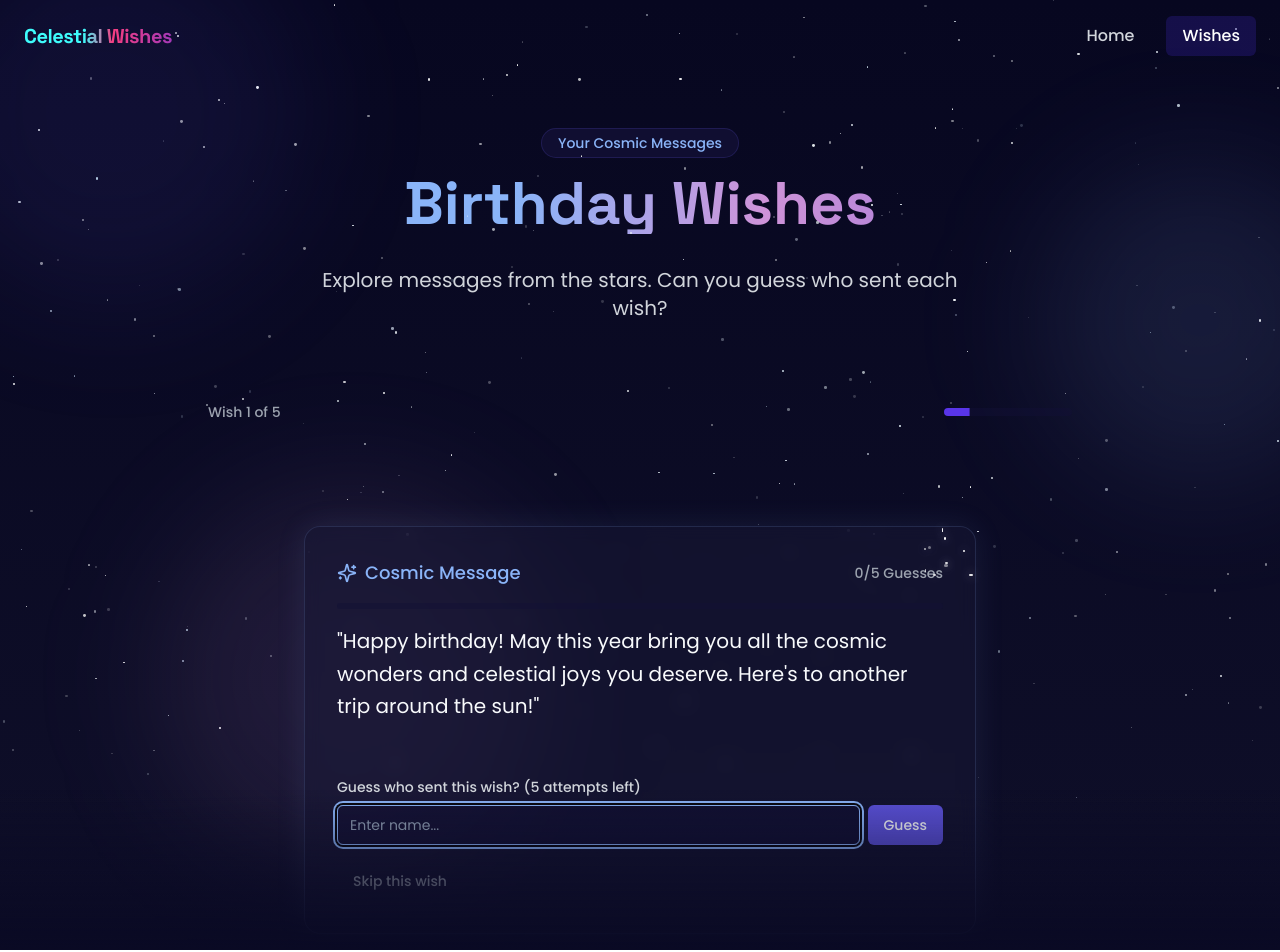
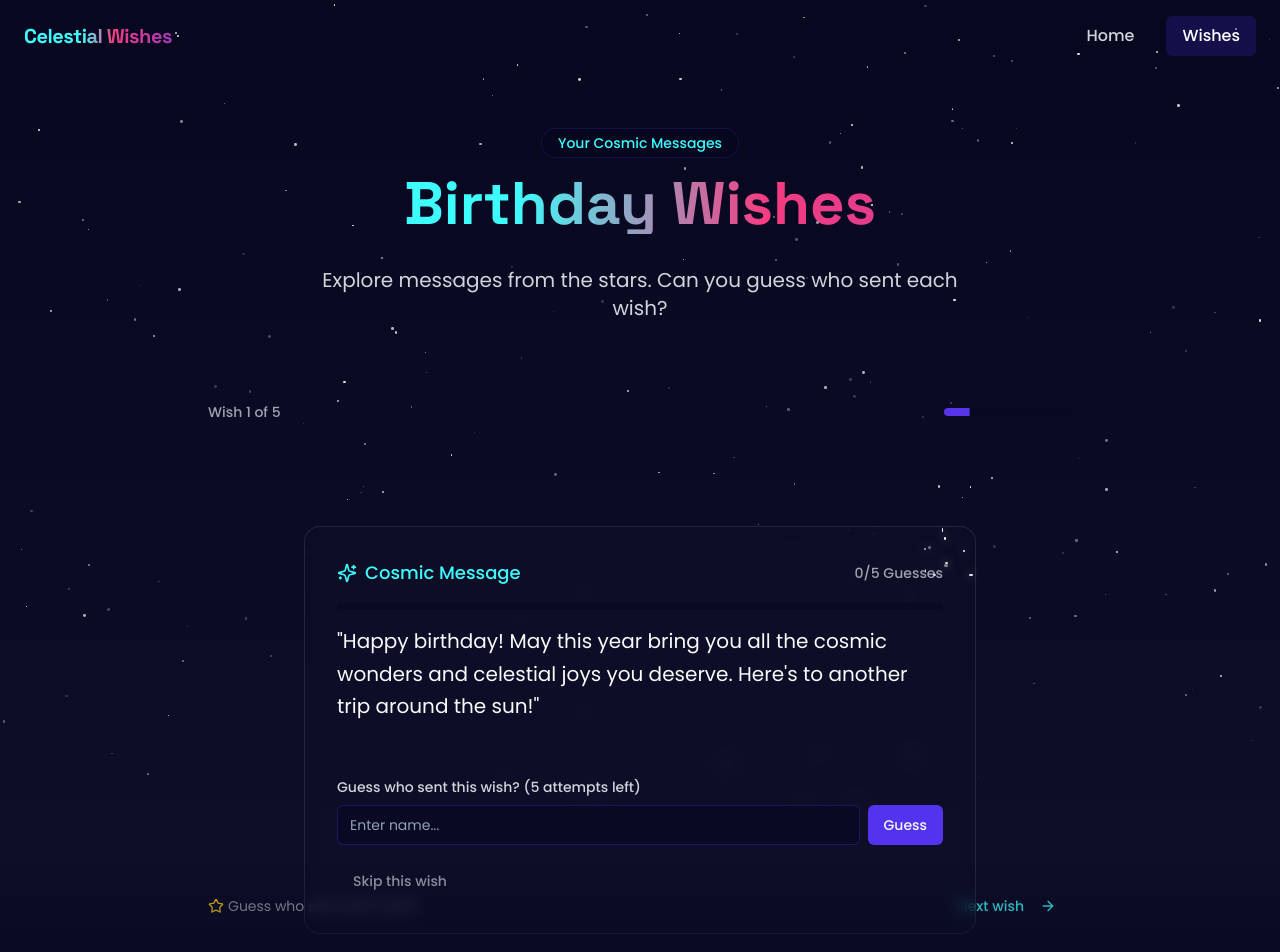
Before and after one commit to Sudharshan-PS-5724/cosmic-birthday-wishes, a React (Vite) app: page /wishes in a window 1280 px wide. Shown: the top 952 px of the page. Built offline with nearby package versions, Linux system fonts and the light colour scheme.

Commit message:
Reverted to edit edt-f7a1d577-02aa-46b6-8685-fa304e6afd8f: "Fix wish data update issue
Addresses a problem where wish data, including questions and wishers, was not being correctly updated in the wishes component."

```diff
--- a/src/components/GuessGame.tsx
+++ b/src/components/GuessGame.tsx
@@ -1,9 +1,9 @@
-
 import React, { useState, useEffect } from 'react';
-import { useWishContext } from '@/context/WishContext';
+import { Wish, useWishContext } from '@/context/WishContext';
 import WishCard from './WishCard';
 import { Button } from '@/components/ui/button';
-import { Trophy } from 'lucide-react';
+import { Alert, AlertTitle, AlertDescription } from '@/components/ui/alert';
+import { ArrowRight, Trophy, Star } from 'lucide-react';
 import { Link } from 'react-router-dom';
 import { Progress } from '@/components/ui/progress';
 
@@ -63,15 +63,15 @@ const GuessGame: React.FC = () => {
             </h2>
 
             <div className="grid grid-cols-1 sm:grid-cols-3 gap-4 mb-6">
-              <div className="p-4 rounded-lg bg-galaxy-dark/70 border border-galaxy-purple/20">
-                <p className="text-xl text-galaxy-blue font-bold">{gameStats.totalWishes}</p>
+              <div className="p-4 rounded-lg bg-space-darker/70 border border-space-purple/20">
+                <p className="text-xl text-space-teal font-bold">{gameStats.totalWishes}</p>
                 <p className="text-sm text-gray-400">Total Wishes</p>
               </div>
-              <div className="p-4 rounded-lg bg-galaxy-dark/70 border border-galaxy-purple/20">
+              <div className="p-4 rounded-lg bg-space-darker/70 border border-space-purple/20">
                 <p className="text-xl text-green-400 font-bold">{gameStats.guessedCorrectly}</p>
                 <p className="text-sm text-gray-400">Correct Guesses</p>
               </div>
-              <div className="p-4 rounded-lg bg-galaxy-dark/70 border border-galaxy-purple/20">
+              <div className="p-4 rounded-lg bg-space-darker/70 border border-space-purple/20">
                 <p className="text-xl text-yellow-400 font-bold">{gameStats.skipped}</p>
                 <p className="text-sm text-gray-400">Skipped</p>
               </div>
@@ -81,7 +81,7 @@ const GuessGame: React.FC = () => {
               Thank you for exploring all your cosmic birthday messages. May your year ahead be filled with wonder and joy!
             </p>
             <Link to="/">
-              <Button className="bg-galaxy-blue hover:bg-galaxy-blue/80 text-black font-medium px-6 py-5 rounded-full">
+              <Button className="bg-space-teal hover:bg-space-teal/80 text-black font-medium px-6 py-5 rounded-full">
                 Return to Stars
               </Button>
             </Link>
@@ -95,7 +95,7 @@ const GuessGame: React.FC = () => {
             </div>
             <Progress
               value={calculateProgress()}
-              className="w-32 h-2 bg-galaxy-dark/50"
+              className="w-32 h-2 bg-space-darker/50"
             />
           </div>
 
@@ -106,14 +106,14 @@ const GuessGame: React.FC = () => {
             >
               <div className="relative w-full h-full">
                 <div
-                  className="absolute top-10 right-10 w-8 h-8 rounded-full bg-galaxy-blue"
+                  className="absolute top-10 right-10 w-8 h-8 rounded-full bg-space-teal"
                   style={{
-                    boxShadow: '0 0 30px 10px rgba(138,180,248,0.6), 0 0 60px 20px rgba(138,180,248,0.4)'
+                    boxShadow: '0 0 30px 10px rgba(62,252,252,0.6), 0 0 60px 20px rgba(62,252,252,0.4)'
                   }}
                 ></div>
 
                 {/* Comet trail */}
-                <div className="absolute top-12 right-12 w-40 h-2 bg-gradient-to-l from-galaxy-blue via-galaxy-blue/50 to-transparent transform rotate-45"></div>
+                <div className="absolute top-12 right-12 w-40 h-2 bg-gradient-to-l from-space-teal via-space-teal/50 to-transparent transform rotate-45"></div>
 
                 {/* Particles */}
                 {[...Array(20)].map((_, i) => (
@@ -141,6 +141,24 @@ const GuessGame: React.FC = () => {
               onNext={handleNext}
             />
           )}
+
+          <div className="flex justify-between items-center mt-8">
+            <div className="flex items-center">
+              <Star className="h-4 w-4 text-yellow-400 mr-1" />
+              <span className="text-gray-400 text-sm">Guess who sent each wish!</span>
+            </div>
+
+            {currentWishIndex < wishes.length - 1 && (
+              <Button
+                variant="ghost"
+                onClick={handleNext}
+                className="text-space-teal hover:text-space-teal/80 group"
+              >
+                Next wish
+                <ArrowRight className="ml-2 h-4 w-4 transition-transform duration-300 group-hover:translate-x-1" />
+              </Button>
+            )}
+          </div>
         </>
       )}
     </div>
--- a/src/components/WishCard.tsx
+++ b/src/components/WishCard.tsx
@@ -25,7 +25,6 @@ const WishCard: React.FC<WishCardProps> = ({ wish, onNext }) => {
   const [previousGuesses, setPreviousGuesses] = useState<string[]>([]);
   const [gameProgress, setGameProgress] = useState(0);
   const { toast } = useToast();
-  const inputRef = useRef<HTMLInputElement>(null);
 
   const MAX_ATTEMPTS = 5;
 
@@ -45,10 +44,6 @@ const WishCard: React.FC<WishCardProps> = ({ wish, onNext }) => {
       cardRef.current.classList.add('opacity-0', 'translate-y-20');
       setTimeout(() => {
         cardRef.current?.classList.add('opacity-100', 'translate-y-0');
-        // Focus the input after animation
-        setTimeout(() => {
-          inputRef.current?.focus();
-        }, 500);
       }, 300);
     }
   }, [wish.id]);
@@ -135,9 +130,9 @@ const WishCard: React.FC<WishCardProps> = ({ wish, onNext }) => {
   return (
     <div
       ref={cardRef}
-      className="glass-nebula p-6 md:p-8 max-w-2xl w-full mx-auto opacity-0 translate-y-20 transition-all duration-700 ease-out"
+      className="glass-card p-6 md:p-8 max-w-2xl w-full mx-auto opacity-0 translate-y-20 transition-all duration-700 ease-out"
     >
-      {/* Nebula dust particles */}
+      {/* Comet trail particles */}
       <div className="absolute top-0 right-0 transform -translate-y-full">
         {[...Array(10)].map((_, i) => (
           <div
@@ -157,8 +152,8 @@ const WishCard: React.FC<WishCardProps> = ({ wish, onNext }) => {
 
       <div className="flex items-center justify-between mb-4">
         <div className="flex items-center">
-          <Sparkles className="h-5 w-5 mr-2 text-galaxy-blue" />
-          <h3 className="text-lg font-medium text-galaxy-blue">Cosmic Message</h3>
+          <Sparkles className="h-5 w-5 mr-2 text-space-teal" />
+          <h3 className="text-lg font-medium text-space-teal">Cosmic Message</h3>
         </div>
         <div className="text-sm font-medium text-gray-400">
           {attempts}/{MAX_ATTEMPTS} Guesses
@@ -168,8 +163,8 @@ const WishCard: React.FC<WishCardProps> = ({ wish, onNext }) => {
       <Progress
         value={gameProgress}
         className={cn(
-          "h-1.5 mb-4 bg-galaxy-dark/50",
-          gameProgress < 60 ? "text-galaxy-blue" :
+          "h-1.5 mb-4 bg-space-darker/50",
+          gameProgress < 60 ? "text-space-teal" :
           gameProgress < 80 ? "text-yellow-500" :
           "text-red-500"
         )}
@@ -179,29 +174,26 @@ const WishCard: React.FC<WishCardProps> = ({ wish, onNext }) => {
         <p className="text-xl leading-relaxed">"{visibleMessage}"</p>
       </div>
 
-      {/* Guess input section - only show if not correct or revealed */}
-      {!isCorrect && !revealed && (
-        <div className="transition-all duration-500">
+      <div className={cn(
+        "transition-all duration-500",
+        (isCorrect || revealed) ? "opacity-0 pointer-events-none" : "opacity-100"
+      )}>
         <p className="mb-2 text-sm font-medium text-gray-300">
           Guess who sent this wish? ({MAX_ATTEMPTS - attempts} attempts left)
         </p>
 
-          <div className="flex gap-2 relative">
+        <div className="flex gap-2">
           <Input
-              ref={inputRef}
             value={guess}
             onChange={(e) => setGuess(e.target.value)}
             placeholder="Enter name..."
-              className="flex-1 bg-galaxy-dark/50 border-galaxy-purple/30 focus:border-galaxy-blue focus-visible:ring-galaxy-blue"
+            className="flex-1 bg-space-darker/50 border-space-purple/30 focus:border-space-teal"
             onKeyDown={(e) => e.key === 'Enter' && handleGuess()}
-              autoComplete="off"
-              style={{ zIndex: 10 }}
           />
 
           <Button
             onClick={handleGuess}
-              className="bg-galaxy-purple hover:bg-galaxy-purple/80"
-              style={{ zIndex: 10 }}
+            className="bg-space-purple hover:bg-space-purple/80"
           >
             Guess
           </Button>
@@ -214,7 +206,7 @@ const WishCard: React.FC<WishCardProps> = ({ wish, onNext }) => {
               {previousGuesses.map((prevGuess, index) => (
                 <div
                   key={index}
-                    className="text-xs px-2 py-1 rounded-full bg-galaxy-dark/80 border border-galaxy-purple/30 flex items-center"
+                  className="text-xs px-2 py-1 rounded-full bg-space-darker/80 border border-space-purple/30 flex items-center"
                 >
                   <span>{prevGuess}</span>
                   <X className="ml-1 h-3 w-3 text-red-400" />
@@ -232,29 +224,28 @@ const WishCard: React.FC<WishCardProps> = ({ wish, onNext }) => {
           Skip this wish
         </Button>
       </div>
-      )}
 
-      {/* Result section - only show when correct or revealed */}
-      {(isCorrect || revealed) && (
-        <div className="transition-all duration-500 transform scale-100">
-          <div className="text-center p-4 rounded-lg bg-galaxy-dark/50 border border-galaxy-purple/20">
+      <div className={cn(
+        "transition-all duration-500 transform",
+        (isCorrect || revealed) ? "opacity-100 scale-100" : "opacity-0 scale-95 absolute pointer-events-none"
+      )}>
+        <div className="text-center p-4 rounded-lg bg-space-darker/50 border border-space-purple/20">
           {isCorrect ? (
             <>
               <div className="flex items-center justify-center mb-2">
                 <Check className="h-5 w-5 text-green-500 mr-2" />
-                  <p className="text-xl font-medium text-galaxy-blue">That's correct!</p>
+                <p className="text-xl font-medium text-space-teal">That's correct!</p>
               </div>
               <p className="text-gray-300">This wish was from {wish.sender}</p>
             </>
           ) : (
             <>
               <p className="text-gray-300 mb-2">This wish was from</p>
-                <p className="text-2xl font-medium galaxy-shimmer">{wish.sender}</p>
+              <p className="text-2xl font-medium shimmer-text">{wish.sender}</p>
             </>
           )}
         </div>
       </div>
-      )}
     </div>
   );
 };
--- a/src/index.css
+++ b/src/index.css
@@ -61,16 +61,6 @@
   animation: text-shimmer 3s linear infinite;
 }
 
-.galaxy-shimmer {
-  background: linear-gradient(to right, #8AB4F8 20%, #CE93D8 30%, #5B51D8, #8AB4F8 80%);
-  -webkit-background-clip: text;
-  background-clip: text;
-  -webkit-text-fill-color: transparent;
-  text-fill-color: transparent;
-  background-size: 200% auto;
-  animation: text-shimmer 3s linear infinite;
-}
-
 .space-gradient {
   background: linear-gradient(135deg, rgba(15,15,41,0.7) 0%, rgba(7,7,32,0.9) 100%);
 }
@@ -81,15 +71,6 @@
   -webkit-backdrop-filter: blur(8px);
   border: 1px solid rgba(255, 255, 255, 0.1);
   border-radius: 16px;
-}
-
-.glass-nebula {
-  background: rgba(25, 25, 55, 0.5);
-  backdrop-filter: blur(8px);
-  -webkit-backdrop-filter: blur(8px);
-  border: 1px solid rgba(138, 180, 248, 0.15);
-  border-radius: 16px;
-  box-shadow: 0 0 30px rgba(138, 180, 248, 0.1);
 }
 
 .comet-trail {
@@ -110,22 +91,3 @@
   opacity: 0;
   animation: twinkle var(--twinkle-duration, 2s) ease-in-out var(--twinkle-delay, 0s) infinite;
 }
-
-/* New galaxy animations */
-@keyframes cosmic-pulse {
-  0%, 100% { transform: scale(1); opacity: 0.8; }
-  50% { transform: scale(1.05); opacity: 1; }
-}
-
-@keyframes orbit {
-  0% { transform: rotate(0deg) translateX(10px) rotate(0deg); }
-  100% { transform: rotate(360deg) translateX(10px) rotate(-360deg); }
-}
-
-.cosmic-pulse {
-  animation: cosmic-pulse 3s ease-in-out infinite;
-}
-
-.orbital {
-  animation: orbit 15s linear infinite;
-}
--- a/src/pages/Wishes.tsx
+++ b/src/pages/Wishes.tsx
@@ -12,28 +12,15 @@ const Wishes: React.FC = () => {
 
   return (
     <div className="min-h-screen relative overflow-hidden pb-20">
-      <Stars count={300} />
-
-      {/* Galaxy dust and nebula effects */}
-      <div className="absolute inset-0 pointer-events-none z-0 overflow-hidden">
-        {/* Purple nebula */}
-        <div className="absolute -top-20 -left-20 w-96 h-96 rounded-full bg-galaxy-purple/10 blur-3xl"></div>
-
-        {/* Blue nebula */}
-        <div className="absolute top-40 -right-20 w-80 h-80 rounded-full bg-galaxy-blue/10 blur-3xl"></div>
-
-        {/* Pink nebula */}
-        <div className="absolute bottom-20 left-40 w-96 h-96 rounded-full bg-galaxy-pink/10 blur-3xl"></div>
-      </div>
-
+      <Stars count={200} />
       <Navbar />
 
       <div className="pt-32 px-4 max-w-7xl mx-auto">
         <header className="text-center mb-16">
-          <div className="inline-block px-4 py-1 rounded-full bg-galaxy-dark/80 border border-galaxy-purple/20 text-galaxy-blue text-sm font-medium mb-4">
+          <div className="inline-block px-4 py-1 rounded-full bg-space-darker/80 border border-space-purple/20 text-space-teal text-sm font-medium mb-4">
             Your Cosmic Messages
           </div>
-          <h1 className="font-display font-bold text-4xl md:text-5xl lg:text-6xl mb-8 galaxy-shimmer">
+          <h1 className="font-display font-bold text-4xl md:text-5xl lg:text-6xl mb-8 shimmer-text">
             Birthday Wishes
           </h1>
           <p className="text-xl max-w-2xl mx-auto text-gray-300">
@@ -45,7 +32,7 @@ const Wishes: React.FC = () => {
       </div>
 
       {/* Bottom gradient */}
-      <div className="absolute bottom-0 left-0 right-0 h-40 bg-gradient-to-t from-galaxy-darker to-transparent z-1"></div>
+      <div className="absolute bottom-0 left-0 right-0 h-40 bg-gradient-to-t from-space-darker to-transparent z-1"></div>
     </div>
   );
 };
--- a/tailwind.config.ts
+++ b/tailwind.config.ts
@@ -36,14 +36,6 @@ export default {
 					blue: '#6A98F0',
 					pink: '#F53D81',
 					teal: '#3EFCFC',
-				},
-				galaxy: {
-					dark: '#131136',
-					darker: '#0A0A24',
-					purple: '#5B51D8',
-					blue: '#8AB4F8',
-					pink: '#CE93D8',
-					teal: '#66F0F0',
 				},
 				primary: {
 					DEFAULT: 'hsl(var(--primary))',
```
Lines whose indentation alone changed are shown as unchanged.
